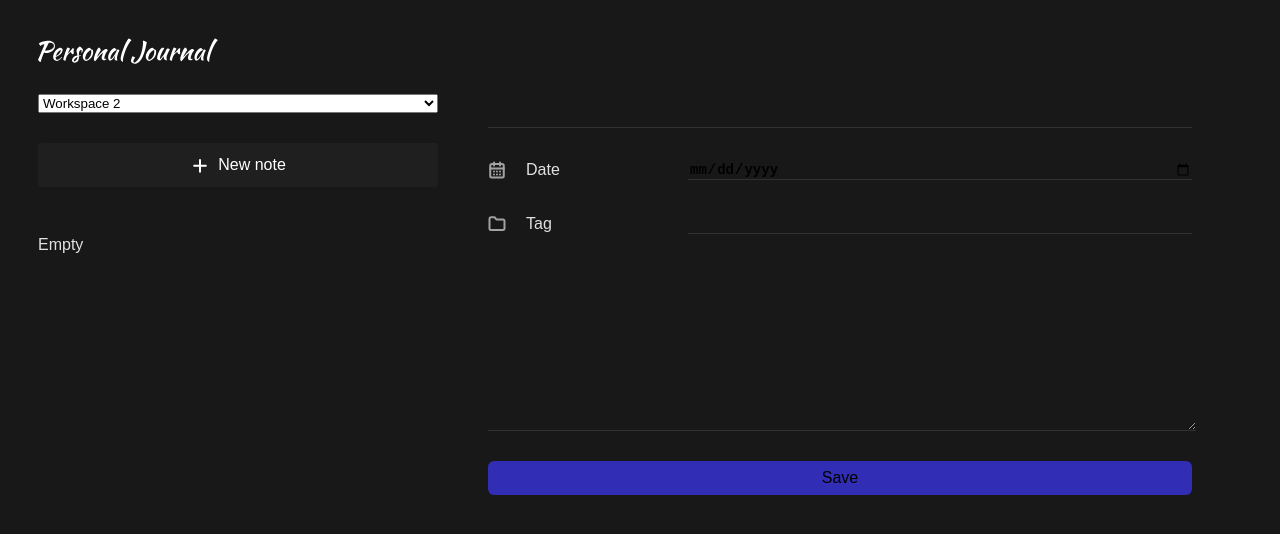
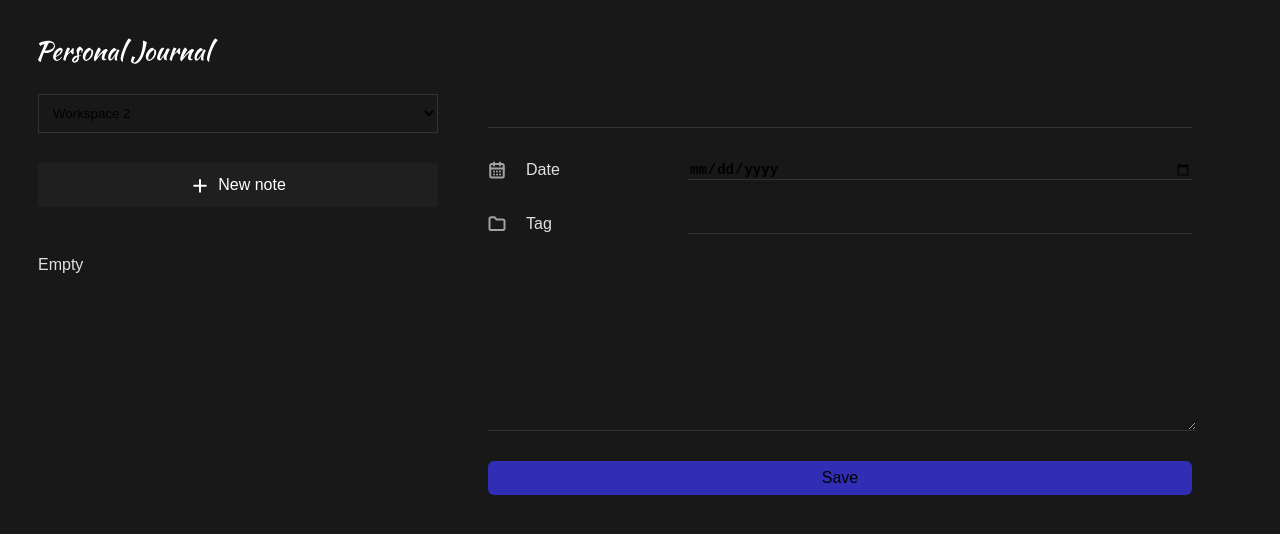
Before and after one commit to taratichenkodmitri/notes, a React (Vite) app: page / in a window 1280 px wide. Shown: the top 534 px of the page. Built offline with nearby package versions, Linux system fonts and the light colour scheme.

Commit message:
[*] Change select workspace styles

```diff
--- a/src/components/SelectWorkspace/SelectWorkspace.css
+++ /dev/null
@@ -1,3 +0,0 @@
-.select-workspace {
-
-}
--- a/src/components/SelectWorkspace/SelectWorkspace.jsx
+++ b/src/components/SelectWorkspace/SelectWorkspace.jsx
@@ -1,5 +1,5 @@
 import { useContext } from 'react';
-import './SelectWorkspace.css';
+import styles from './SelectWorkspace.module.css';
 import { WorkspaceContext } from '../../context/workspace.context';
 
 const SelectWorkspace = () => {
@@ -11,7 +11,7 @@ const SelectWorkspace = () => {
 
   return (
     <select
-      className={'select-workspace'}
+      className={styles['select-workspace']}
       value={workspaceId}
       onChange={changeWorkspace}
     >
--- /dev/null
+++ b/src/components/SelectWorkspace/SelectWorkspace.module.css
@@ -0,0 +1,5 @@
+.select-workspace {
+  padding: 10px;
+  background: none;
+  border: 1px solid #323232;
+}
```
